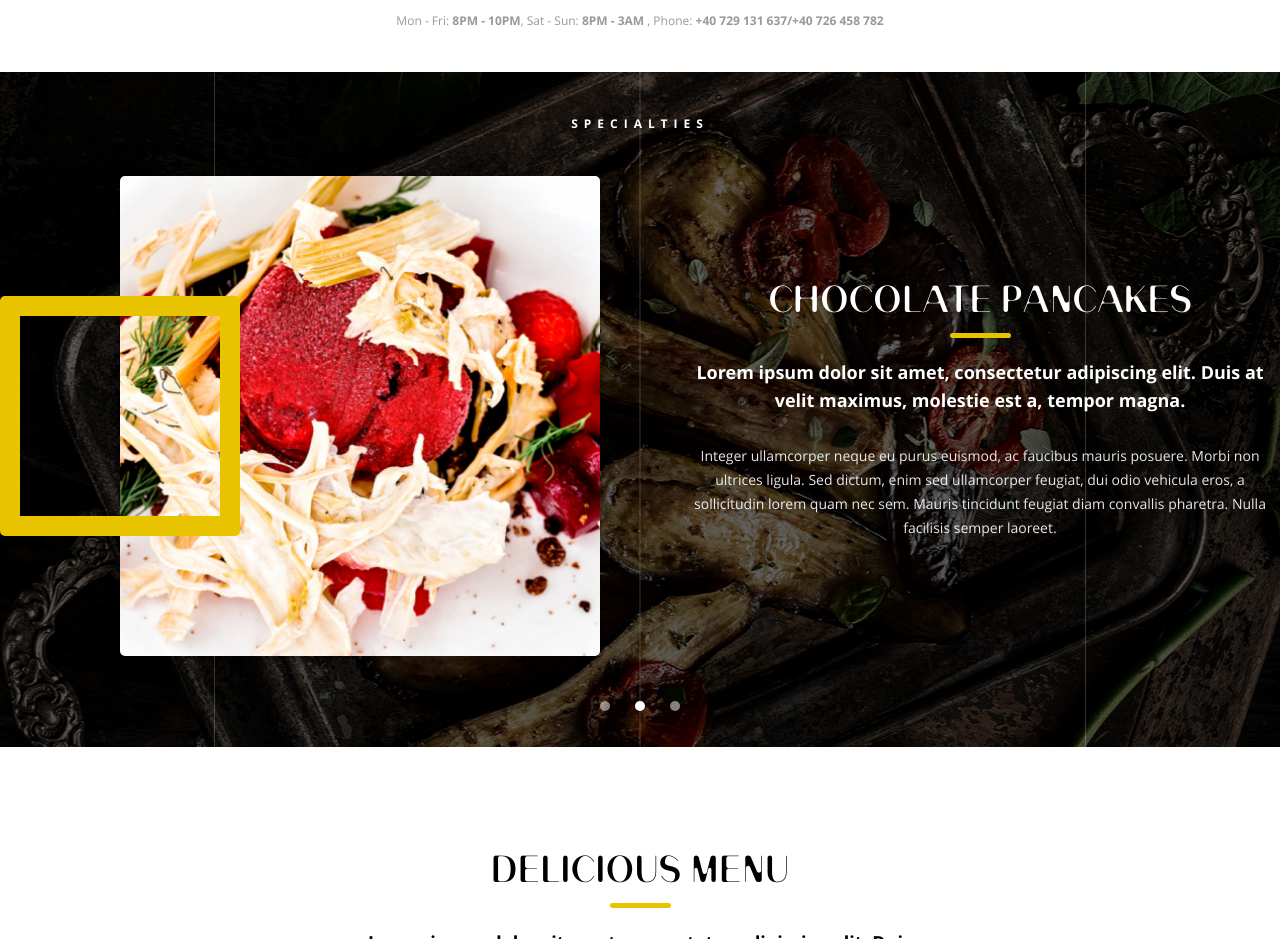
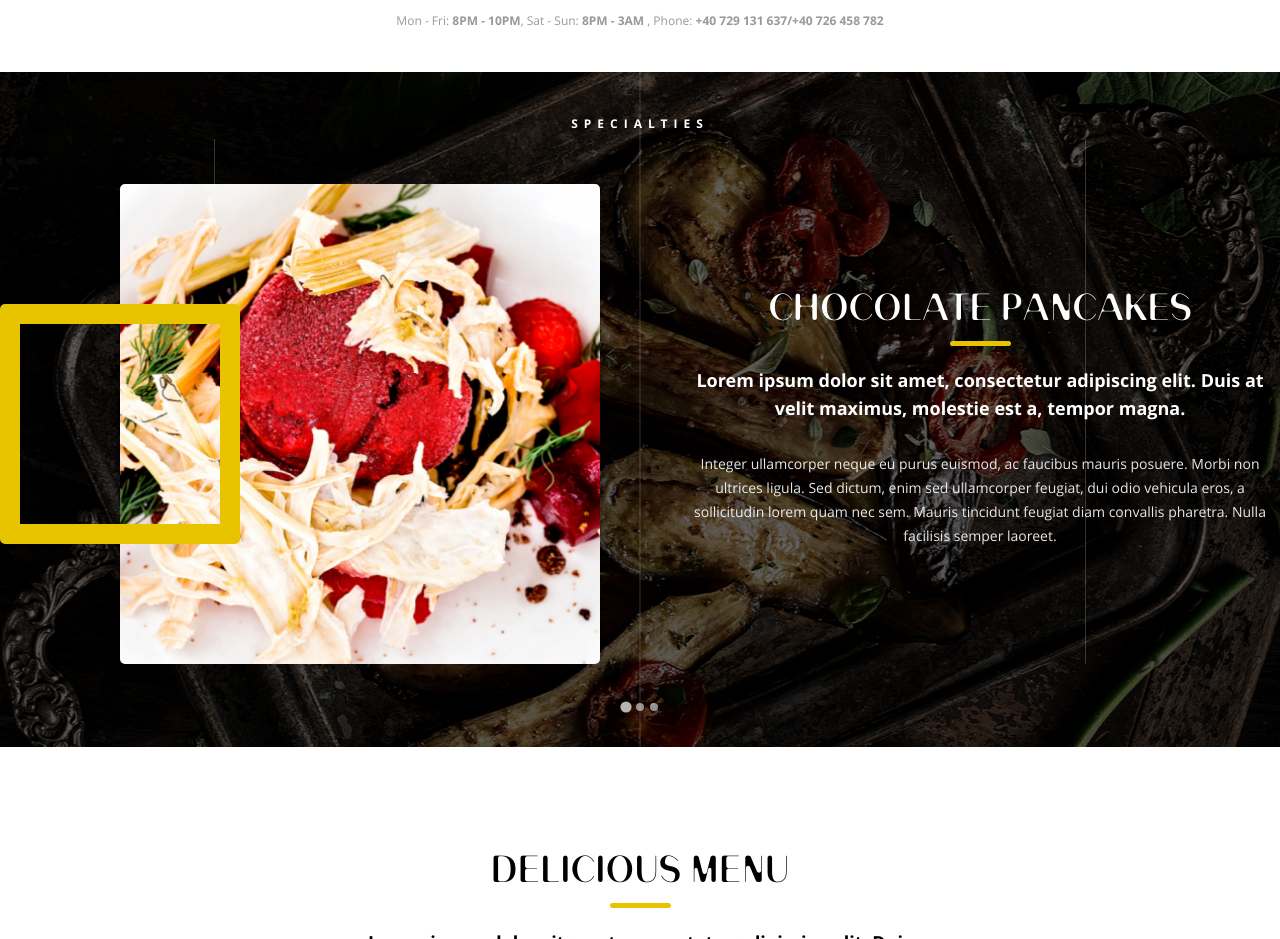
Before and after one commit to ColaCat27/hunger, a website: page src/index.html in a window 1280 px wide. Shown: the part 2760-3699 px from the top of the page. Drawn offline with nearby package versions, Linux system fonts and the light colour scheme; files that its build step writes are made by us from their sources; files whose address does not match are found by name.

Commit message:
add lib "splide" for slider

```diff
--- a/src/index.html
+++ b/src/index.html
@@ -4,6 +4,7 @@
     <meta charset="UTF-8">
     <meta name="viewport" content="width=device-width, initial-scale=1.0">
     <title>Hunger</title>
+    <link rel="stylesheet" href="https://cdn.jsdelivr.net/npm/@splidejs/splide@latest/dist/css/splide.min.css">
     <link rel="stylesheet" href="https://cdnjs.cloudflare.com/ajax/libs/font-awesome/5.15.1/css/all.min.css">
     <link rel="stylesheet" href="css/style.min.css">
     <link rel="apple-touch-icon" sizes="57x57" href="icons/apple-icon-57x57.png">
@@ -200,7 +201,11 @@
         <div class="container">
             <h2 class="section-header">specialties</h2>
 
-            <div class="specialties__slider">
+            <div class="specialties__slider splide">
+                <div class="splide__track">
+                    <ul class="splide__list">
+                        <li class="splide__slide">
+
                             <div class="specialties__wrapper">
 
                                 <div class="specialties__img">
@@ -216,12 +221,46 @@
                                 </div>
 
                             </div>
+                        </li>
+                        <li class="splide__slide">
 
-                <div class="specialties__slider-nav">
-                    <div class="specialties__slider-dott"></div>
-                    <div class="specialties__slider-dott specialties__slider-dott_active"></div>
-                    <div class="specialties__slider-dott"></div>
+                            <div class="specialties__wrapper">
+
+                                <div class="specialties__img">
+                                    <img src="img/desert.jpg" alt="desert">
                                 </div>
+
+                                <div class="specialties__block">
+                                    <h2 class="specialties__title title title_white">chocolate pancakes</h2>
+                                    <div class="divider"></div>
+                                    <div class="subtitle subtitle_white">Lorem ipsum dolor sit amet, consectetur adipiscing elit. Duis at velit maximus, molestie est a, tempor magna.</div>
+                                    <p class="description description_white">
+                                        Integer ullamcorper neque eu purus euismod, ac faucibus mauris posuere. Morbi non ultrices ligula. Sed dictum, enim sed ullamcorper feugiat, dui odio vehicula eros, a sollicitudin lorem quam nec sem. Mauris tincidunt feugiat diam convallis pharetra. Nulla facilisis semper laoreet.</p>
+                                </div>
+
+                            </div>
+                        </li>
+                        <li class="splide__slide">
+
+                            <div class="specialties__wrapper">
+
+                                <div class="specialties__img">
+                                    <img src="img/desert.jpg" alt="desert">
+                                </div>
+
+                                <div class="specialties__block">
+                                    <h2 class="specialties__title title title_white">chocolate pancakes</h2>
+                                    <div class="divider"></div>
+                                    <div class="subtitle subtitle_white">Lorem ipsum dolor sit amet, consectetur adipiscing elit. Duis at velit maximus, molestie est a, tempor magna.</div>
+                                    <p class="description description_white">
+                                        Integer ullamcorper neque eu purus euismod, ac faucibus mauris posuere. Morbi non ultrices ligula. Sed dictum, enim sed ullamcorper feugiat, dui odio vehicula eros, a sollicitudin lorem quam nec sem. Mauris tincidunt feugiat diam convallis pharetra. Nulla facilisis semper laoreet.</p>
+                                </div>
+
+                            </div>
+                        </li>
+                    </ul>
+                </div>
+
             </div>
 
         </div>
@@ -424,6 +463,7 @@
         </div>
     </footer>
 
+    <script src="https://cdn.jsdelivr.net/npm/@splidejs/splide@latest/dist/js/splide.min.js"></script>
     <script src="js/lightgallery.min.js"></script>
     <script src="js/script.js"></script>
 
--- a/src/js/script.js
+++ b/src/js/script.js
@@ -1 +1,6 @@
+
+//gallery
 lightGallery(document.getElementById('lightgallery'));
+
+// slider
+new Splide( '.splide' ).mount();
--- a/src/sass/blocks/_specialties.scss
+++ b/src/sass/blocks/_specialties.scss
@@ -43,25 +43,16 @@
         }
     }
     &__slider {
-        &-nav {
-            width: 80px;
-            margin: 0 auto;
-            margin-top: 45px;
-            display: grid;
-            grid-template-columns: 10px 10px 10px;
-            column-gap: 25px;
-        }
-        &-dott {
-            cursor: pointer;
-            width: 10px;
-            height: 10px;
-            background: rgba(255, 255, 255, 0.5);
-            border-radius: 100%;
-            &_active {
-                background: #fff;
-            }
-        }
+        position: relative;
     }
+
+    .splide__pagination {
+        bottom: -50px;
+    }
+    .splide__arrow {
+        display: none;
+    }
+
     .section-header {
         position: relative;
         &:before {
```
Also changed, not shown: dist/css/style.min.css, dist/index.html, dist/js/script.js, 1 other file. Lines whose indentation alone changed are shown as unchanged.
